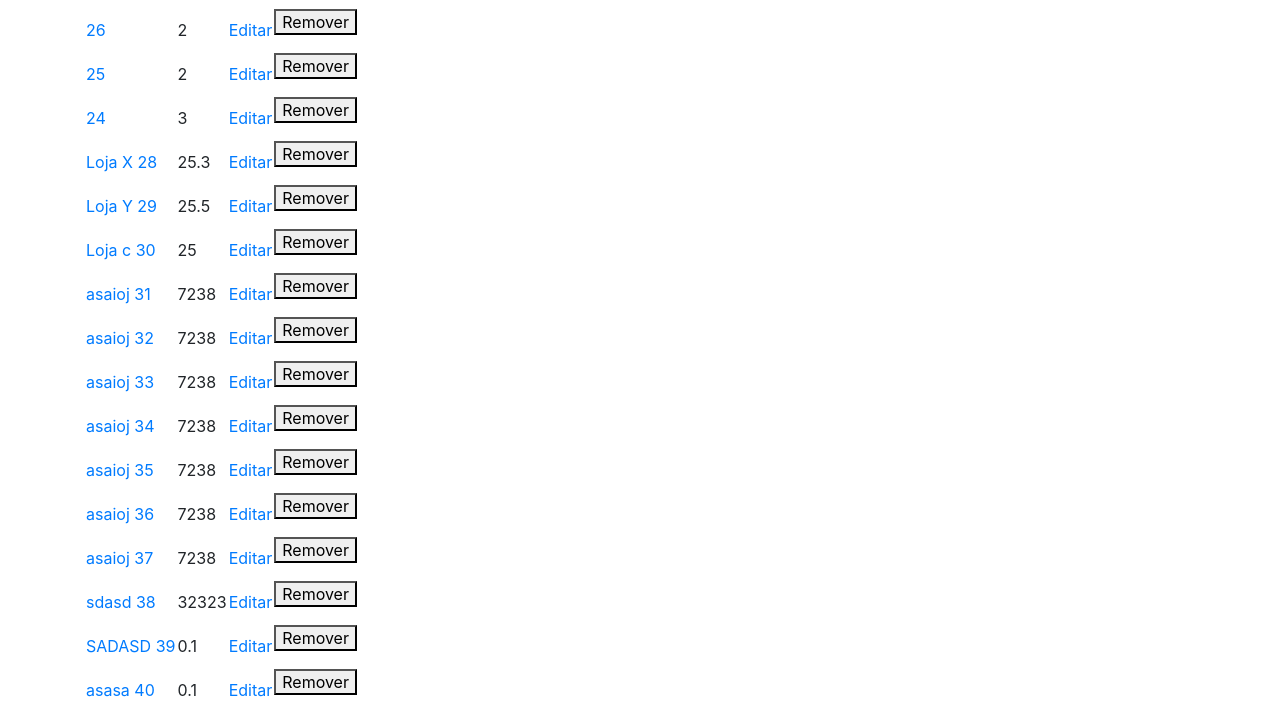
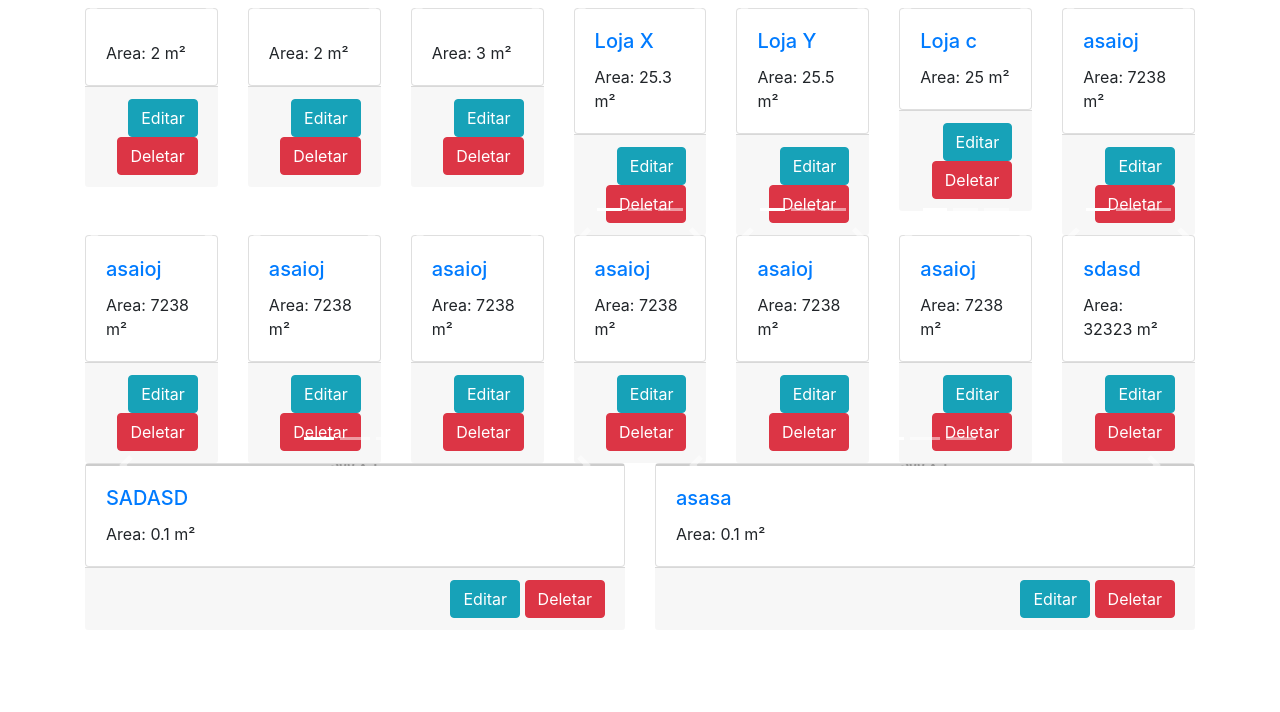
Before and after one commit to raiarruda/imoveisinvestimentos, a PHP site: page /views/lista-loja.php in a window 1280 px wide. Shown: the part 364-1076 px from the top of the page. After the commit the page ends 982 px from the top, so only its background shows below. Run offline with PHP 8.4, Linux system fonts and the light colour scheme; data comes from the database, SQL or seed files in the repository; grey boxes labelled with a size stand in for pictures from a placeholder-image service; some libraries are stand-ins or nearby versions.

Commit message:
melhorias listar lojas interface

```diff
--- a/views/cabecalho.php
+++ b/views/cabecalho.php
@@ -42,7 +42,7 @@
                                             <ul class="dropdown-menu" aria-labelledby="navbarDropdown">
                                                 <li><a class="nav-link" href="#">Apartamento</a></li>
                                                 <li><a class="nav-link" href="#">Casa</a></li>
-                                                <li><a class="nav-link" href="#">Loja</a></li>
+                                                <li><a class="nav-link" href="/imoveisinvestimentos/views/lista-loja.php">Loja</a></li>
                                                 <li><a class="nav-link" href="#">Sala</a></li>
                                                 <li><a class="nav-link" href="#">Terreno</a></li>
                                             </ul>
@@ -52,7 +52,7 @@
                                     <ul class="dropdown-menu" aria-labelledby="navbarDropdown">
                                     <li><a class="nav-link" href="#">Apartamento</a></li>
                                                 <li><a class="nav-link" href="#">Casa</a></li>
-                                                <li><a class="nav-link" href="#">Loja</a></li>
+                                                <li><a class="nav-link" href="/imoveisinvestimentos/views/lista-loja.php">Loja</a></li>
                                                 <li><a class="nav-link" href="#">Sala</a></li>
                                                 <li><a class="nav-link" href="#">Terreno</a></li>
 
--- a/views/lista-loja.php
+++ b/views/lista-loja.php
@@ -12,32 +12,76 @@
 <?php }
 
 ?>
-<table>
+<div class="row">
 <?php
-
 
     foreach ($lojas as $loja):
         ?>
-        <tr>
-            <td><a href="detalhe-loja.php?id=<?=$loja['id']?>">
-                <?=$loja['titulo'] ?>
-                <?=$loja['id'] ?>
+        <!-- Card 2 -->
+        <div class="col">
+                <div class="card" style="width-max: 18rem">
+                <!--Carousel Wrapper-->
+                    <div id="carousel-example-1z" class="carousel slide carousel-fade" data-ride="carousel">
+                    <!--Indicators-->
+                    <ol class="carousel-indicators">
+                        <li data-target="#carousel-example-1z" data-slide-to="0" class="active"></li>
+                        <li data-target="#carousel-example-1z" data-slide-to="1"></li>
+                        <li data-target="#carousel-example-1z" data-slide-to="2"></li>
+                    </ol>
+                    <!--/.Indicators-->
+                    <!--Slides-->
+                    <div class="carousel-inner" role="listbox">
+                        <!--First slide-->
+                        <div class="carousel-item active">
+                        <img class="d-block w-100" src="https://dummyimage.com/300/1c0b75/f2f2f2.png&text=1"
+                            alt="First slide">
+                        </div>
+                        <!--/First slide-->
+                        <!--Second slide-->
+                        <div class="carousel-item">
+                        <img class="d-block w-100" src="https://dummyimage.com/300/eb1152/f2f2f2.png&text=2"
+                            alt="Second slide">
+                        </div>
+                        <!--/Second slide-->
+                        <!--Third slide-->
+                        <div class="carousel-item">
+                        <img class="d-block w-100" src="https://dummyimage.com/300/215e0b/f2f2f2.png&text=3"
+                            alt="Third slide">
+                        </div>
+                        <!--/Third slide-->
+                    </div>
+                    <!--/.Slides-->
+                    <!--Controls-->
+                    <a class="carousel-control-prev" href="#carousel-example-1z" role="button" data-slide="prev">
+                        <span class="carousel-control-prev-icon" aria-hidden="true"></span>
+                        <span class="sr-only">Previous</span>
+                    </a>
+                    <a class="carousel-control-next" href="#carousel-example-1z" role="button" data-slide="next">
+                        <span class="carousel-control-next-icon" aria-hidden="true"></span>
+                        <span class="sr-only">Next</span>
+                    </a>
+                    <!--/.Controls-->
+                    </div>
+                    <!--/.Carousel Wrapper-->
+                    <!-- <img class="card-img-top" src="https://place-hold.it/300" alt="Imagem de capa do card"> -->
+                        <div class="card-body">
+                            <h5 class="card-title">   <a href="detalhe-loja.php?id=<?=$loja['id']?>"> <?=$loja['titulo'] ?>  </a></h5>
+                            <p class="card-text">Area: <?=$loja['area'] ?> m²</p>
+                        </div>
 
-                </a></td>
-            <td> <?=$loja['area'] ?></td>
-            <td><a href="/categorias-editar.php?id=<?=$loja['id'] ?>">Editar</a></td>
-            <td><form action= "remove-loja.php?id=<?=$loja['id'] ?>" method="POST">
-            <!-- to passando como get e tá funcionando
-        eu deveria está passando como post -->
-             <button>Remover </button>
-            </form></td>
-        </tr>
+                </div>
+                <div class="card-footer">
+                    <div class="text-right">
+                        <a class="btn btn-info" href="/categorias-editar.php?id=<?=$loja['id'] ?>">Editar</a>
+                        <a class="btn btn-danger" href="/remove-loja.php?id=<?=$loja['id'] ?>"> Deletar </a>
+                    </div>
+                </div>
+            </div>
 
-<?php
 
-    endforeach
+        <?php
 
-?>
-
-</table>
+            endforeach
+        ?>
+</div>
 <?php include("rodape.php"); ?>
```
